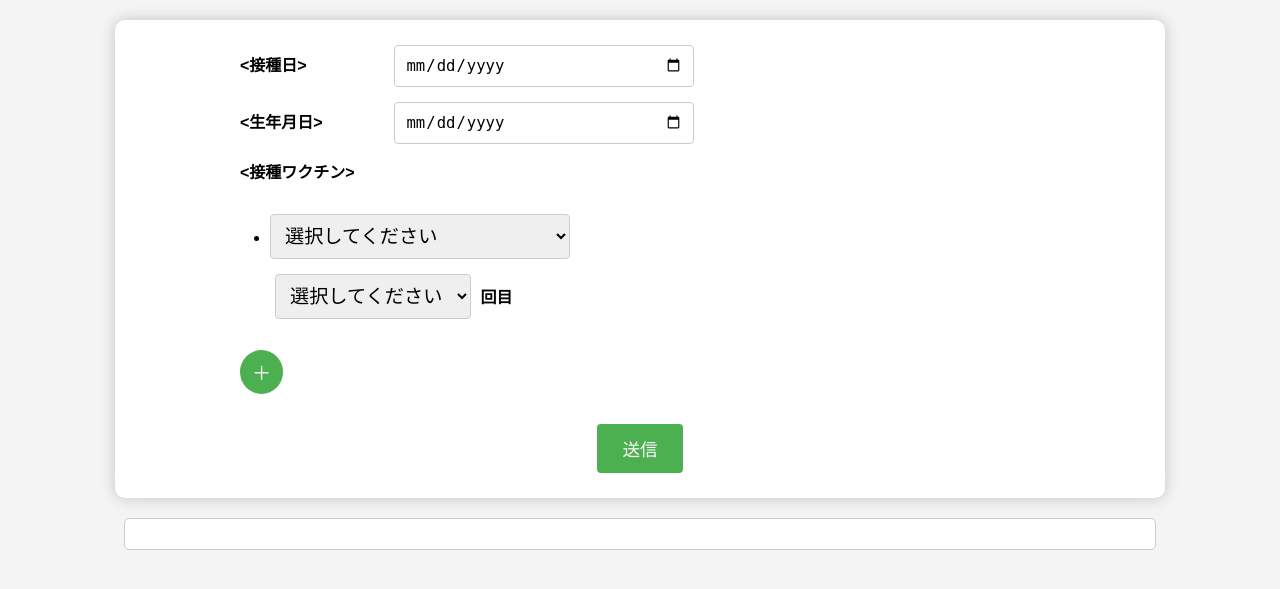
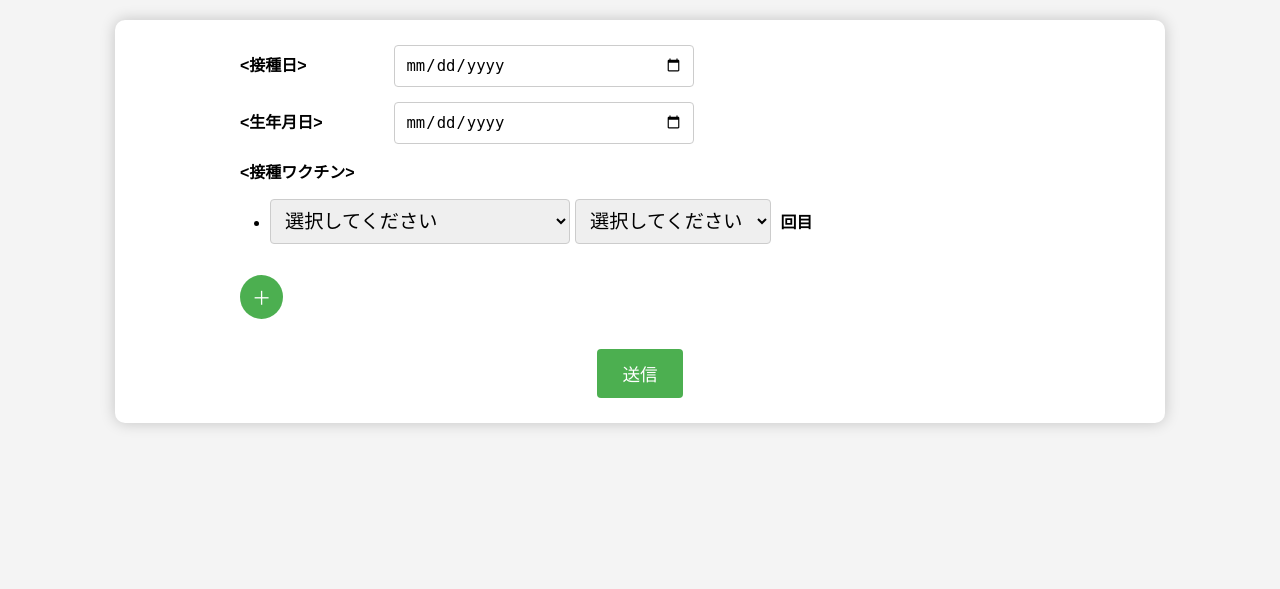
Before and after one commit to K-chiro/vaccine-checker, a Flask app: page / in a window 1280 px wide. Shown: the part 71-660 px from the top of the page. Run offline with Flask 3, Linux system fonts and the light colour scheme.

Commit message:
システム完了デザイン未完

```diff
--- a/app/static/vaccine.css
+++ b/app/static/vaccine.css
@@ -14,7 +14,6 @@ label {
   display: inline-block;
   width: 150px;
   font-weight: bold;
-  margin-bottom: 15px;
 }
 
 ul {
@@ -40,6 +39,14 @@ select {
   font-size: 1.2em;
 }
 
+#result {
+  display: none; /* 初期は非表示 */
+  flex-direction: column;
+  justify-content: center;
+  align-items: center;
+}
+
+
 .header {
   background-color: #4CAF50;
   padding: 15px;
@@ -62,6 +69,10 @@ select {
   box-shadow: 0 0 15px rgba(0, 0, 0, 0.2);
   border-radius: 10px;
   justify-content: center;
+}
+
+.vaccine-row {
+  display: flex;
 }
 
 .select-vaccine-counts{
@@ -100,12 +111,6 @@ button[type="submit"]:hover {
 }
 
 /* チェックリストコンテナ */
-#checklist-container div {
-  display: flex;
-  align-items: center;
-  margin-bottom: auto;
-}
-
 #checklist-container input[type="checkbox"] {
   margin-right: 10px;  /* チェックボックスとラベルの間にスペースを追加 */
 }
@@ -121,13 +126,12 @@ button[type="submit"]:hover {
 }
 
 #checklist-container {
-  padding: 15px;
-  border: 1px solid #ccc;
-  border-radius: 5px;
+  display: none;
+  padding: 25px;
+  border-radius: 10px;
   background-color: white;
-  margin-top: 20px;
-  margin-left: auto;
-  margin-right: auto;
+  box-shadow: 0 0 15px rgba(0, 0, 0, 0.2);
+  margin: 20px auto;
   width: 80%;
   max-width: 1000px;
 }
@@ -218,10 +222,8 @@ tr:hover {
   border-radius: 5px;
 }
 
-/* エラーメッセージ */
-#error-birthdate {
-  color: red;
-  font-size: 0.9em;
+#warning-label{
+  width: auto;
 }
 
 /* +ボタンのスタイル */
--- a/app/static/vaccine.js
+++ b/app/static/vaccine.js
@@ -67,7 +67,6 @@ document.addEventListener('DOMContentLoaded', function () {
     const newEntry = vaccineEntry.cloneNode(true);
     const parent = document.getElementById("entries");
     newEntry.id = "vaccine-entry-" + entryCount;
-    parent.appendChild(newEntry);
 
     // クローンされたエントリーの中の要素を取得
     const newVaccineSelect = newEntry.querySelector(`#select-vaccine-1`);
@@ -75,7 +74,7 @@ document.addEventListener('DOMContentLoaded', function () {
     newVaccineSelect.id = 'select-vaccine-' + entryCount;
     newDosesSelect.id = 'select-vaccine-counts-' + entryCount;
 
-
+    parent.appendChild(newEntry);
 
     // クローンされたエントリーにもイベントリスナーを設定
     newVaccineSelect.addEventListener('change', function () {
@@ -109,7 +108,7 @@ document.addEventListener('DOMContentLoaded', function () {
     //受信したJSON（check_list）を処理する関数
       // チェックボックス生成関数
     function generateCheckListHTML(checkList) {
-      let checklistHTML = '';
+      let checklistHTML = '<label id=checklist-label><確認事項></label>';
       checkList.forEach((item, index) => {
         checklistHTML += `
           <div>
@@ -122,7 +121,7 @@ document.addEventListener('DOMContentLoaded', function () {
     }
 
     function generateWarningListHTML(warningList){
-      let warninglistHTML = '';
+      let warninglistHTML = '<label id=warning-label>>>> 注意 <<<</label>';
       warningList.forEach((item, index) => {
         warninglistHTML += `<p class="warning-message">${item}</p>`;
       });
@@ -131,7 +130,7 @@ document.addEventListener('DOMContentLoaded', function () {
 
     function generateAttendTableHTML(attend_json) {
       let attendtableHTML = "\
-              <label id='table-label'>次回接種案内</label>\
+              <label id='table-label'><次回接種案内></label>\
               <table border='1'><thead><tr><th>ワクチン名</th><th>回数</th><th>接種時期</th></tr></thead><tbody>";
       // JSONデータをループして、各行のHTMLを作成
       attend_json.forEach(function(item) {
@@ -157,26 +156,55 @@ document.addEventListener('DOMContentLoaded', function () {
     .then(response => response.json())
     .then(data => {
       if (data.error) {
-        document.getElementById('result').innerHTML = `<p style="color: red;">${data.error}</p>`;
+        const resultDiv = document.getElementById('result');
+        document.getElementById('result').innerHTML = `<p style="color: red; font-weight: bold;">${data.error}</p>`;
+        resultDiv.style.display = 'flex';
       } else {
+        const resultDiv = document.getElementById('result');
+
         // 表示するHTML要素
         const checkListContainer = document.getElementById('checklist-container');
         const warningListContainer = document.getElementById("warninglist-container");
         const attendTableContainer = document.getElementById("attendtable-container");
+
+        checkListContainer.innerHTML = '';  // チェックリストコンテナをリセット
+        warningListContainer.innerHTML = '';  // 警告リストコンテナをリセット
+        attendTableContainer.innerHTML = '';  // 接種スケジュールコンテナをリセット
 
         // 要素生成関数を呼び出す
         const checkListHTML = generateCheckListHTML(data.check_list);
         const warningListHTML = generateWarningListHTML(data.warning_list);
         const attendTableHTML = generateAttendTableHTML(data.attend_json);
 
-        // 生成したHTMLをDOMに挿入
-        checkListContainer.innerHTML = checkListHTML;
-        warningListContainer.innerHTML = warningListHTML;
-        attendTableContainer.innerHTML = attendTableHTML;
+        // check_listが存在する場合のみ表示
+        if (data.check_list && data.check_list.length > 0) {
+          checkListContainer.innerHTML += checkListHTML;
+          checkListContainer.style.display = 'block'; // データがある場合は表示
+        }
+
+        // warning_listが存在する場合のみ表示
+        if (data.warning_list && data.warning_list.length > 0) {
+          warningListContainer.innerHTML += warningListHTML;
+          warningListContainer.style.display = 'block'; // データがある場合は表示
+        }
+
+        // attend_jsonが存在する場合のみ表示
+        if (data.attend_json && data.attend_json.length > 0) {
+          attendTableContainer.innerHTML += attendTableHTML;
+          attendTableContainer.style.display = 'block'; // データがある場合は表示
+        }
+
+        resultDiv.style.display = "block";
+
+
+
       }
     })
     .catch(error => {
-      document.getElementById('result').innerHTML = `<p style="color: red;">エラーが発生しました。</p>`;
+      const resultDiv = document.getElementById('result');
+      document.getElementById('result').innerHTML = `<p style="color: red; font-weight:bold;">エラーが発生しました。リロードしてやり直してください。</p>`;
+      resultDiv.style.display = 'flex';
+
     });
   });
 });
--- a/app/templates/index.html
+++ b/app/templates/index.html
@@ -52,8 +52,12 @@
 
   <!-- 結果表示エリア -->
   <div class="result" id="result" >
-    <div id="checklist-container"></div>
-    <div id="warninglist-container"></div>
+    <div id="checklist-container">
+      <label><確認事項></label>
+    </div>
+    <div id="warninglist-container">
+      <label>気をつけてね！</label>
+    </div>
     <div id="attendtable-container"></div>
   </div>
 
@@ -66,23 +70,6 @@
 
       const formData = new FormData(this);
 
-      /*fetch('/submit', {
-        method: 'POST',
-        body: formData
-      })
-      .then(response => response.json())
-      .then(data => {
-        if (data.error) {
-          // エラーがある場合はエラーメッセージを表示
-          document.getElementById('result').innerHTML = `<p style="color: red;">${data.error}</p>`;
-        } else {
-          // 正常に処理された場合は結果を表示
-          document.getElementById('result').innerHTML = `<p>${data.message}</p>`;
-        }
-      })
-      .catch(error => {
-        document.getElementById('result').innerHTML = `<p style="color: red;">エラーが発生しました。</p>`;
-      });*/
     });
   </script>
 </body>
```
